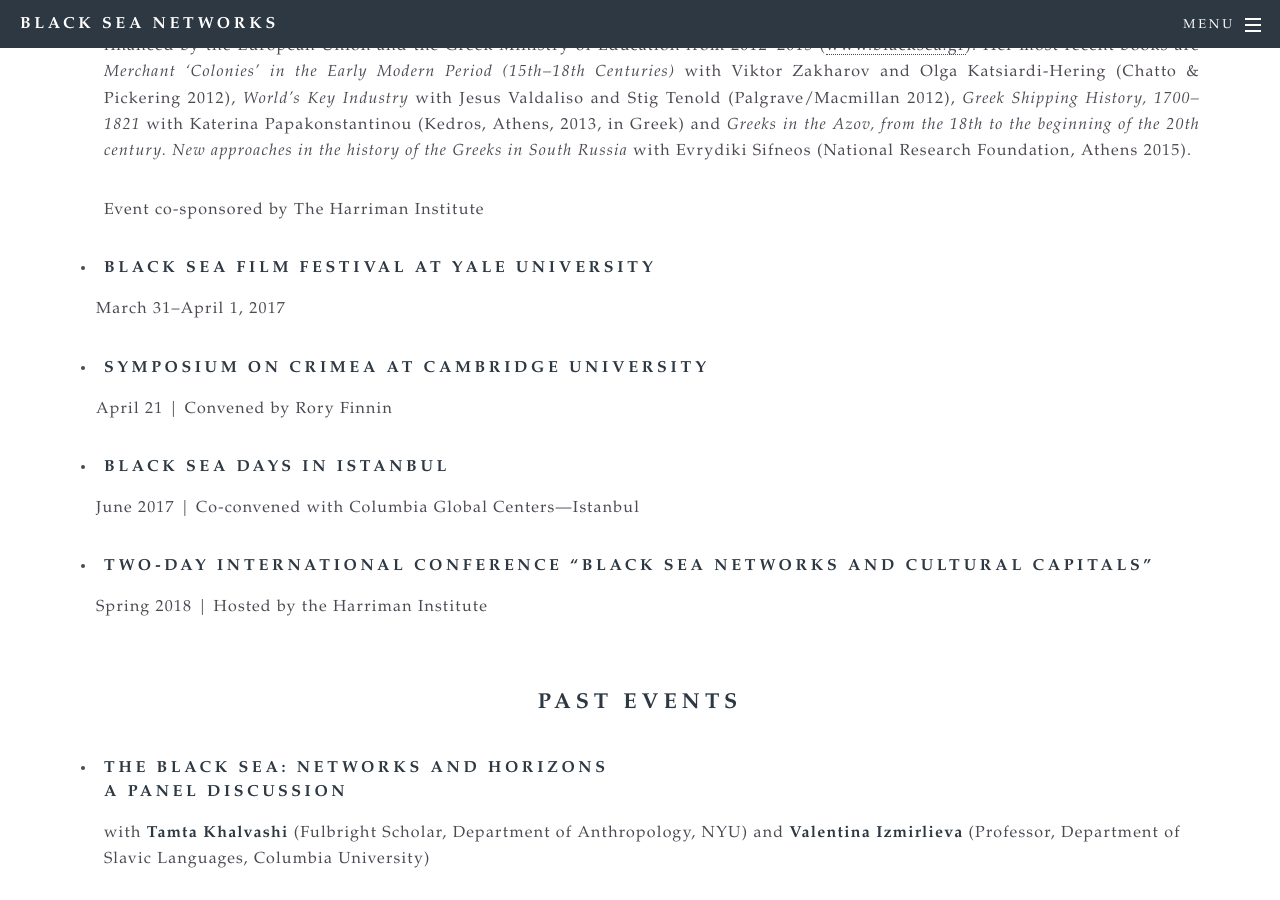
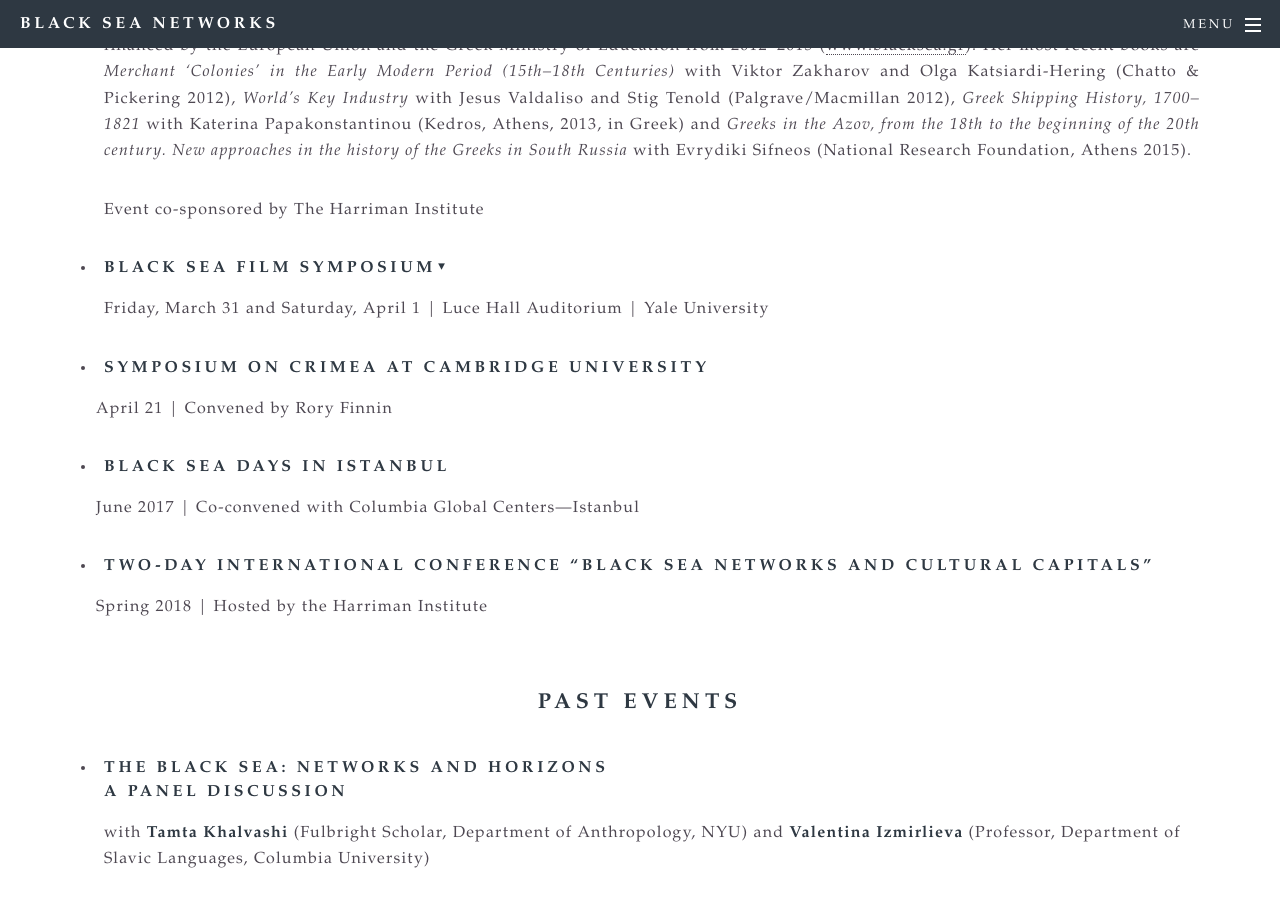
Before and after one commit to bradleygorski/blackseanet, a Jekyll site: the page built from events.html, in a window 1280 px wide and 900 px high, scrolled down 2872 px. Built offline with Jekyll 4.4.1, drawn with Linux system fonts in a browser that asks for light colours.

Commit message:
added info on film at yale

```diff
--- a/events.html
+++ b/events.html
@@ -77,12 +77,34 @@
        Azov, from the 18th to the beginning of the 20th century. New approaches in the history of the Greeks in
        South Russia</i> with Evrydiki Sifneos (National Research Foundation, Athens 2015).</p>
 
-	     <p align='justify'>Event co-sponsored by The Harriman Institute</p>
+       <p align='justify'>Event co-sponsored by The Harriman Institute</p>
 
        </li>
 
-<li><h4>Black Sea Film Festival at Yale University</h4></li>
-<p>March 31&ndash;April 1, 2017</p>
+   <li><h4>Black Sea Film Symposium<span class="people-bio-button" title="Toggle Bio">▼</span>
+            </h4>
+            <p>Friday, March 31 and Saturday, April 1 | Luce Hall Auditorium | Yale University</p>
+
+            <div class="people-bio">
+            <div class="w3-row w3-center w3-padding-small"><img src="images/YaleFilms.jpg" style="width:80%" alt="">
+			</div>
+			<p>FRIDAY, MARCH 31:</p>
+			<ul>
+			<li>2:30 pm: <i><a href="http://www.imdb.com/title/tt4900156/" target="_blank">The Event</a></i> (dir. Sergey Loznitsa, 2016)</li>
+			<li>4:00 pm: <i><a href="http://www.imdb.com/title/tt4874206/" target="_blank">The Student</a></i> (dir. Kirill Serebrennikov, 2016)</li>
+			<li>6:30 pm: Round table discussion</li>
+			</ul>
+			<p>SATURDAY, APRIL 1:</p>
+			<ul>
+			<li>12:45 pm: <i><a href="https://www.youtube.com/watch?v=FakcwZ0bCTo" target="_blank">Domino Effect</a></i> (dir. Elwira Niewiera and Piotr Rosołowski, 2014)
+			and <i><a href="https://www.idfa.nl/en/film/80b3eae3-86ad-43de-ba25-469adb2c31c0/when-will-this-wind-stop" target="_blank">When Will This Wind Stop</a></i> (dir. Aniela Gabryel, 2015)</li>
+			<li>5:30 pm: <i><a href="http://www.imdb.com/title/tt4936450/" target="_blank">Graduation</a></i> (dir. Cristian Mungiu, 2016)</li>
+			<li>5:30 pm: <i><a href="http://www.imdb.com/title/tt3966404/" target="_blank">Mustang</a></i> (dir. Deniz Gamze Ergüven, 2015)</li>
+			<li>7:30 pm: Round table discussion</li>
+			</ul>
+			<p>All films will be introduced and followed by reception. Introducers and round table participants TBA.</p>
+			</div>
+</li>
 <li><h4>Symposium on Crimea at Cambridge University</h4></li>
 <p>April 21 | Convened by Rory Finnin</p>
 <li><h4>Black Sea Days in Istanbul</h4></li>
```
